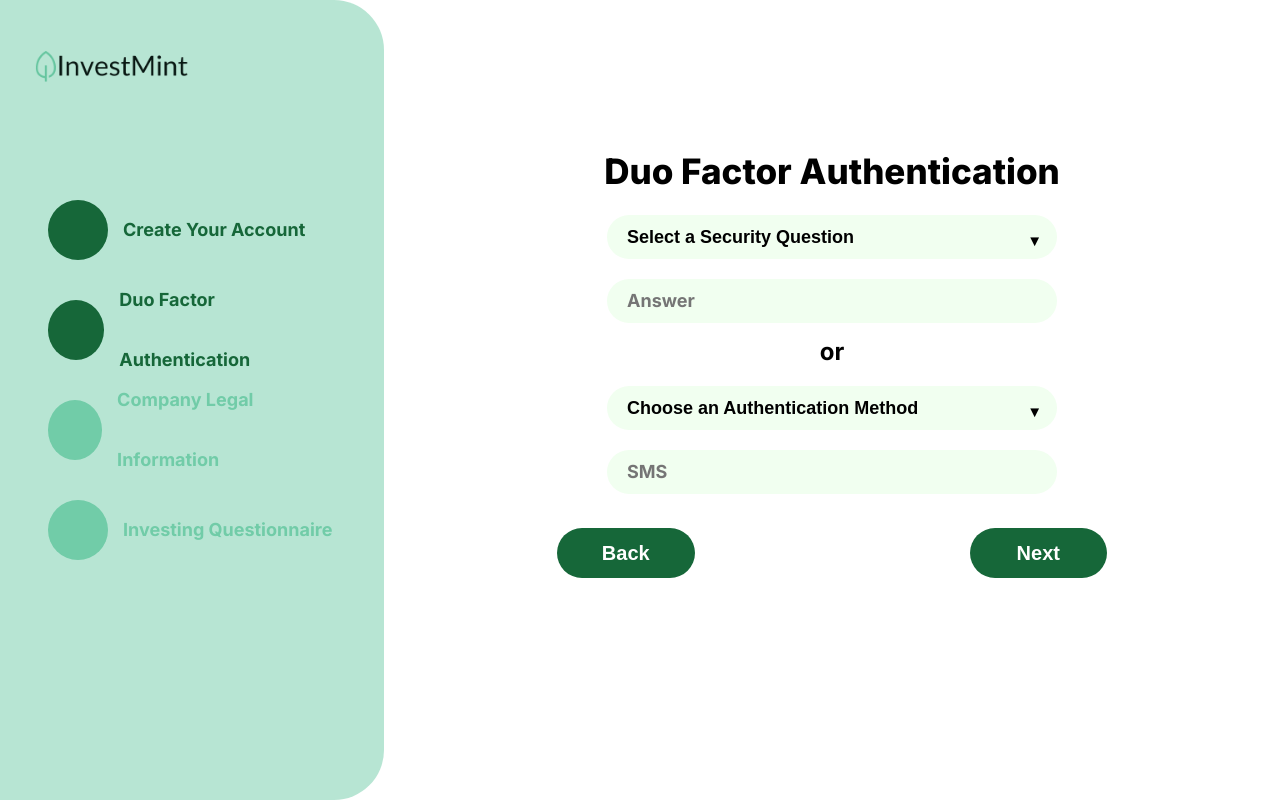
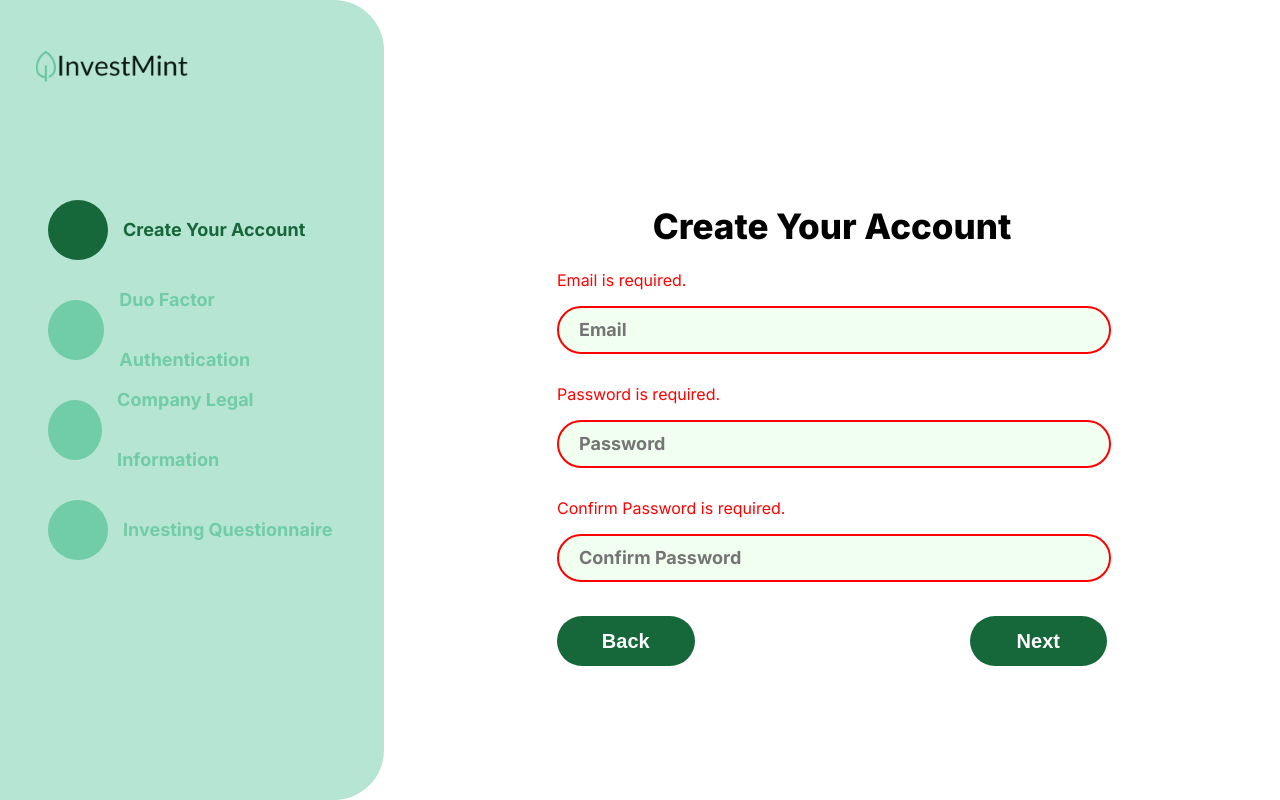
Before and after one commit to InvestMint-Dev/InvestMint-UI, a React (Create React App) app: page /create-account in a window 1280 px wide. Both pictures are taken after a click on the button "Next". Built offline with nearby package versions, Linux system fonts and the light colour scheme.

Commit message:
create-account-page-1 validator function

```diff
--- a/src/pages/create-account-page/create-account-page-1/create-account-page-1.js
+++ b/src/pages/create-account-page/create-account-page-1/create-account-page-1.js
@@ -1,16 +1,65 @@
-import { CreateAccountSidebar } from '../create-account-sidebar/create-account-sidebar';
+// CreateAccountPage1.js
+import React, { useState, forwardRef, useImperativeHandle } from 'react';
+import { validateLogIn } from '../../../validators/validators';
 import './../create-account-page.css';
 
-export const CreateAccountPage1 = () => {
+export const CreateAccountPage1 = forwardRef((props, ref) => {
+  const [formData, setFormData] = useState({
+    email: '',
+    password: '',
+    confirmPassword: ''
+  });
+
+  const [errors, setErrors] = useState({});
+
+  // Expose the validate function to the parent
+  useImperativeHandle(ref, () => ({
+    validate() {
+      const validationErrors = validateLogIn(formData, 'createAccount');
+      setErrors(validationErrors);
+      return Object.keys(validationErrors).length === 0;
+    }
+  }));
+
+  const handleChange = (e) => {
+    const { name, value } = e.target;
+    setFormData({ ...formData, [name]: value });
+  };
+
   return (
     <div className='page-1-container'>
       <h1 className='form-heading'>Create Your Account</h1>
       <div className='create-account-form'>
-                <textarea className='form-textarea form-textarea-full' placeholder='Email'></textarea>
-                <textarea className='form-textarea form-textarea-full' placeholder='Password'></textarea>
-                <textarea className='form-textarea form-textarea-full' placeholder='Confirm Password'></textarea>
+        {errors.email && <p style={{ color: 'red' }}>{errors.email}</p>}
+        <textarea
+          className='form-textarea form-textarea-full'
+          name='email'
+          placeholder='Email'
+          value={formData.email}
+          onChange={handleChange}
+          style={{ border: errors.email ? "2px solid red" : "none" }}
+        ></textarea>
+
+        {errors.password && <p style={{ color: 'red' }}>{errors.password}</p>}
+        <textarea
+          className='form-textarea form-textarea-full'
+          name='password'
+          placeholder='Password'
+          value={formData.password}
+          onChange={handleChange}
+          style={{ border: errors.password ? "2px solid red" : "none" }}
+        ></textarea>
+
+        {errors.confirmPassword && <p style={{ color: 'red' }}>{errors.confirmPassword}</p>}
+        <textarea
+          className='form-textarea form-textarea-full'
+          name='confirmPassword'
+          placeholder='Confirm Password'
+          value={formData.confirmPassword}
+          onChange={handleChange}
+          style={{ border: errors.confirmPassword ? "2px solid red" : "none" }}
+        ></textarea>
       </div>
     </div>
-
   );
-}
+});
--- a/src/pages/create-account-page/create-account-page.js
+++ b/src/pages/create-account-page/create-account-page.js
@@ -1,4 +1,4 @@
-import { useState } from 'react';
+import { useState, useRef } from 'react';
 import { useNavigate } from 'react-router-dom';
 
 import { CreateAccountSidebar } from './create-account-sidebar/create-account-sidebar';
@@ -13,19 +13,31 @@ export const CreateAccountPage = () => {
     const totalSteps = 4; // Define total steps here
     const navigate = useNavigate();
 
-    // Function to move to the next page
+    // Create refs for each page to access the validate function
+    const pageRefs = {
+        1: useRef(null),
+        2: useRef(null),
+        3: useRef(null),
+        4: useRef(null)
+    };
+
     const handleNext = () => {
+        // Trigger validation for the current page
+        const currentPageRef = pageRefs[currentPage];
+        if (currentPageRef.current) {
+            const isValid = currentPageRef.current.validate();
+            if (isValid) {
                 if (currentPage < totalSteps) {
                     setCurrentPage(currentPage + 1);
                 }
+            }
+        }
     };
 
-    // Function to move to the previous page
     const handleBack = () => {
         if (currentPage > 1) {
             setCurrentPage(currentPage - 1);
-        }
-        else if (currentPage == 1) {
+        } else if (currentPage === 1) {
             navigate('/');
         }
     };
@@ -37,26 +49,27 @@ export const CreateAccountPage = () => {
 
             <div className='page-container'>
                 {/* Conditionally render pages based on the current page state */}
-                {currentPage === 1 && <CreateAccountPage1 />}
-                {currentPage === 2 && <CreateAccountPage2 />}
-                {currentPage === 3 && <CreateAccountPage3 />}
-                {currentPage === 4 && <CreateAccountPage4 />}
+                {currentPage === 1 && <CreateAccountPage1 ref={pageRefs[1]} />}
+                {currentPage === 2 && <CreateAccountPage2 ref={pageRefs[2]} />}
+                {currentPage === 3 && <CreateAccountPage3 ref={pageRefs[3]} />}
+                {currentPage === 4 && <CreateAccountPage4 ref={pageRefs[4]} />}
 
-                <div>
                 <div className="stepper-container">
-                        {(currentPage >= 1) && (
+                    {currentPage >= 1 && (
                         <button className='form-stepper-button' onClick={handleBack}>
                             Back
                         </button>
                     )}
-                        {(currentPage < totalSteps) && (
-                            <button className='form-stepper-button' onClick={handleNext}>
+                    {currentPage < totalSteps && (
+                        <button
+                            className='form-stepper-button'
+                            onClick={handleNext}
+                        >
                             Next
                         </button>
                     )}
                 </div>
             </div>
         </div>
-        </div>
     );
 };
--- /dev/null
+++ b/src/validators/validators.js
@@ -0,0 +1,30 @@
+// validators.js
+
+export const validateLogIn = (formData, type = 'login') => {
+    const errors = {};
+
+    // Email validation (common for both login and create account)
+    if (!formData.email) {
+      errors.email = "Email is required.";
+    } else if (!/\S+@\S+\.\S+/.test(formData.email)) {
+      errors.email = "Email is invalid.";
+    }
+
+    // Password validation (common for both login and create account)
+    if (!formData.password) {
+      errors.password = "Password is required.";
+    } else if (formData.password.length < 6) {
+      errors.password = "Password must be at least 6 characters long.";
+    }
+
+    // Confirm password validation (only for create account)
+    if (type === 'createAccount') {
+      if (!formData.confirmPassword) {
+        errors.confirmPassword = "Confirm Password is required.";
+      } else if (formData.password !== formData.confirmPassword) {
+        errors.confirmPassword = "Passwords do not match.";
+      }
+    }
+
+    return errors;
+  };
```
Lines whose indentation alone changed are shown as unchanged.
